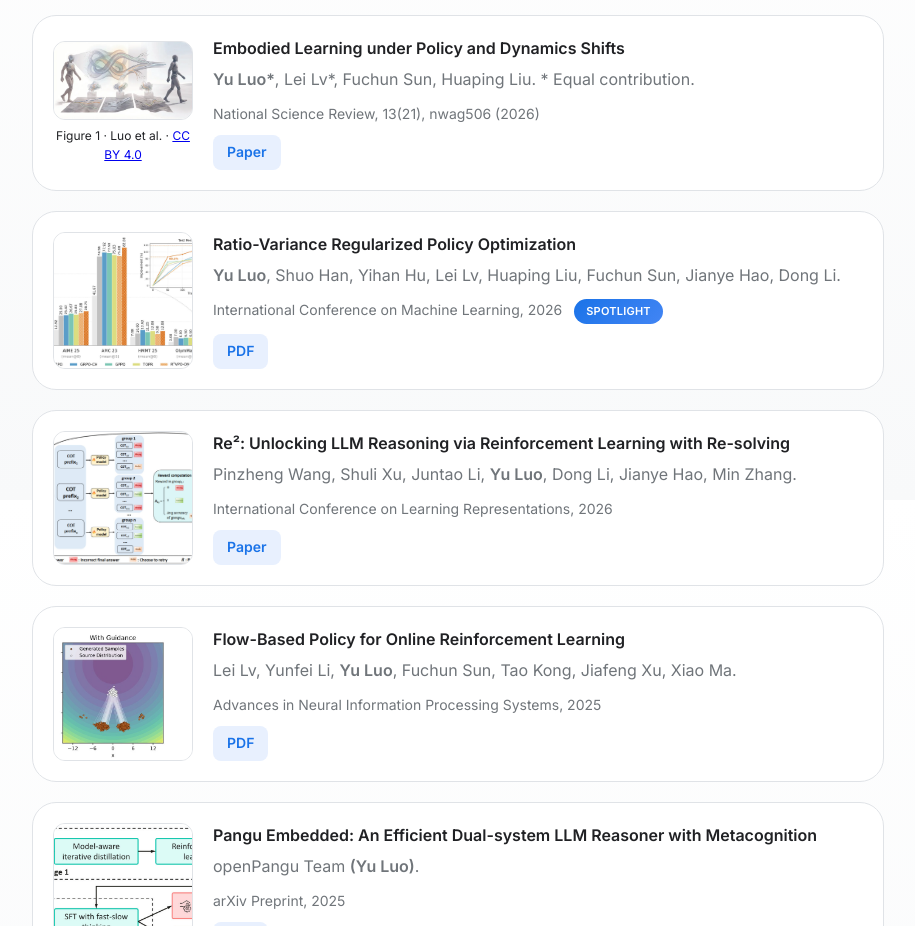
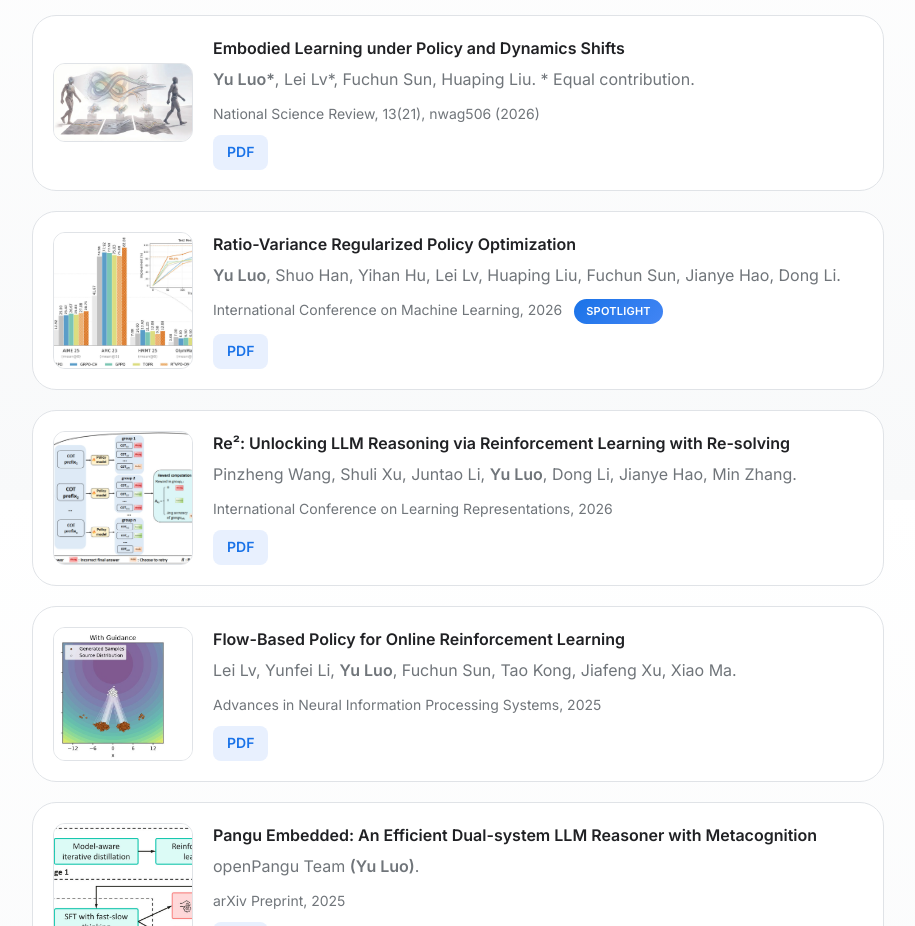
Before and after one commit to Roythuly/cv, a plain HTML site: page index.html in a window 1280 px wide. Shown: the part 2700-3626 px from the top of the page, without its empty margins (182-1097 px from the left). Drawn offline with Linux system fonts and the light colour scheme.

Commit message:
Match NSR thumbnail styling and use direct paper PDF links

```diff
--- a/index.html
+++ b/index.html
@@ -249,10 +249,9 @@
 
           <article class="pub-item">
             <figure class="pub-figure">
-              <a href="assets/nsr_nwag506_figure1.webp" target="_blank" rel="noopener" aria-label="Open Figure 1 at full size">
+              <a href="https://www.eurekalert.org/multimedia/1149591" target="_blank" rel="noopener" aria-label="View Figure 1 and its source">
                 <img src="assets/nsr_nwag506_figure1.webp" alt="Figure 1 of Embodied Learning under Policy and Dynamics Shifts" width="840" height="469" loading="lazy" decoding="async" />
               </a>
-              <figcaption>Figure 1 · Luo et al. · <a href="https://creativecommons.org/licenses/by/4.0/" target="_blank" rel="noopener">CC BY 4.0</a></figcaption>
             </figure>
             <div class="pub-meta">
               <div class="pub-title">
@@ -264,8 +263,8 @@
                 National Science Review, 13(21), nwag506 (2026)
               </div>
               <a class="pub-link"
-                href="https://doi.org/10.1093/nsr/nwag506"
-                target="_blank">Paper</a>
+                href="https://academic.oup.com/nsr/advance-article-pdf/doi/10.1093/nsr/nwag506/70708928/nwag506.pdf"
+                target="_blank">PDF</a>
             </div>
           </article>
 
@@ -295,7 +294,7 @@
               <div class="pub-venue">
                 International Conference on Learning Representations, 2026
               </div>
-              <a class="pub-link" href="https://openreview.net/forum?id=HBOLN5m3qg" target="_blank">Paper</a>
+              <a class="pub-link" href="https://arxiv.org/pdf/2603.07197" target="_blank">PDF</a>
             </div>
           </article>
 
```
